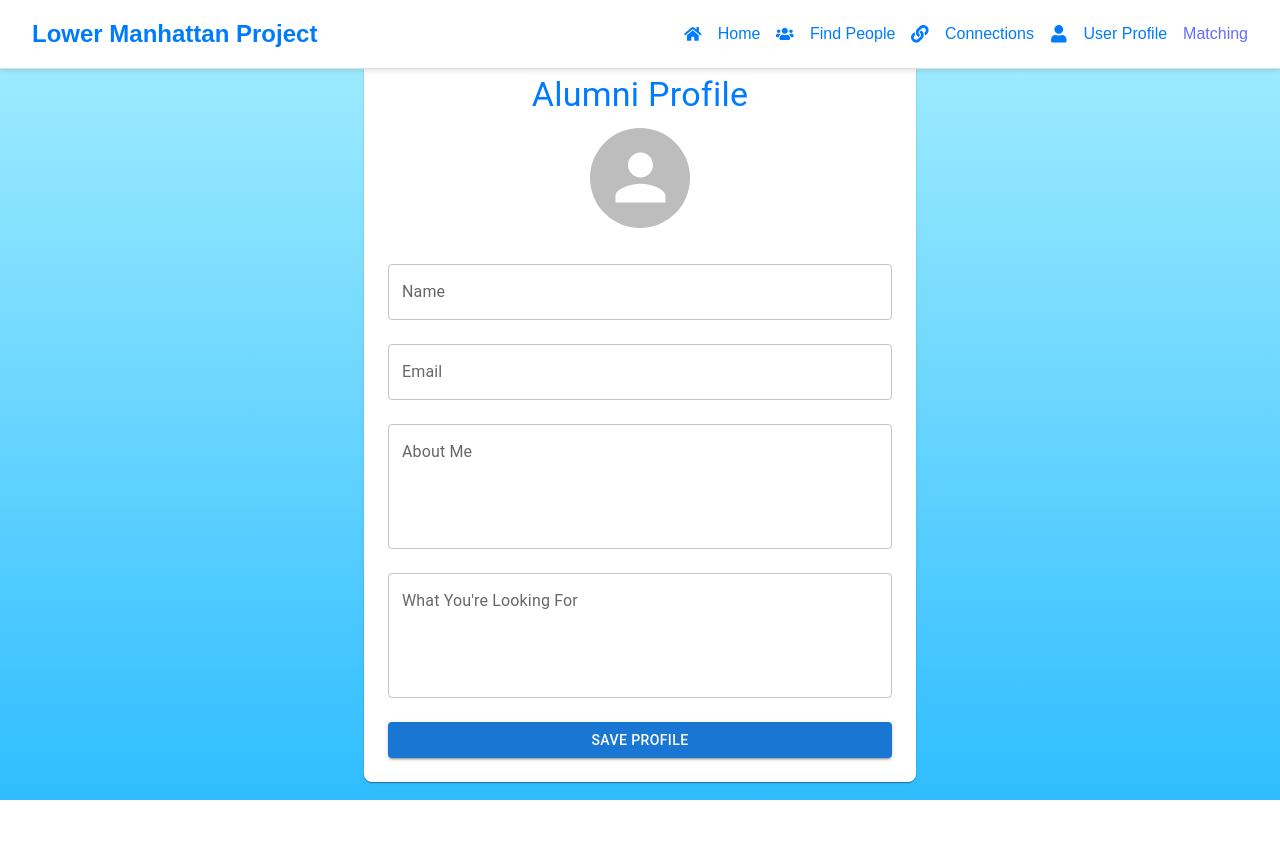
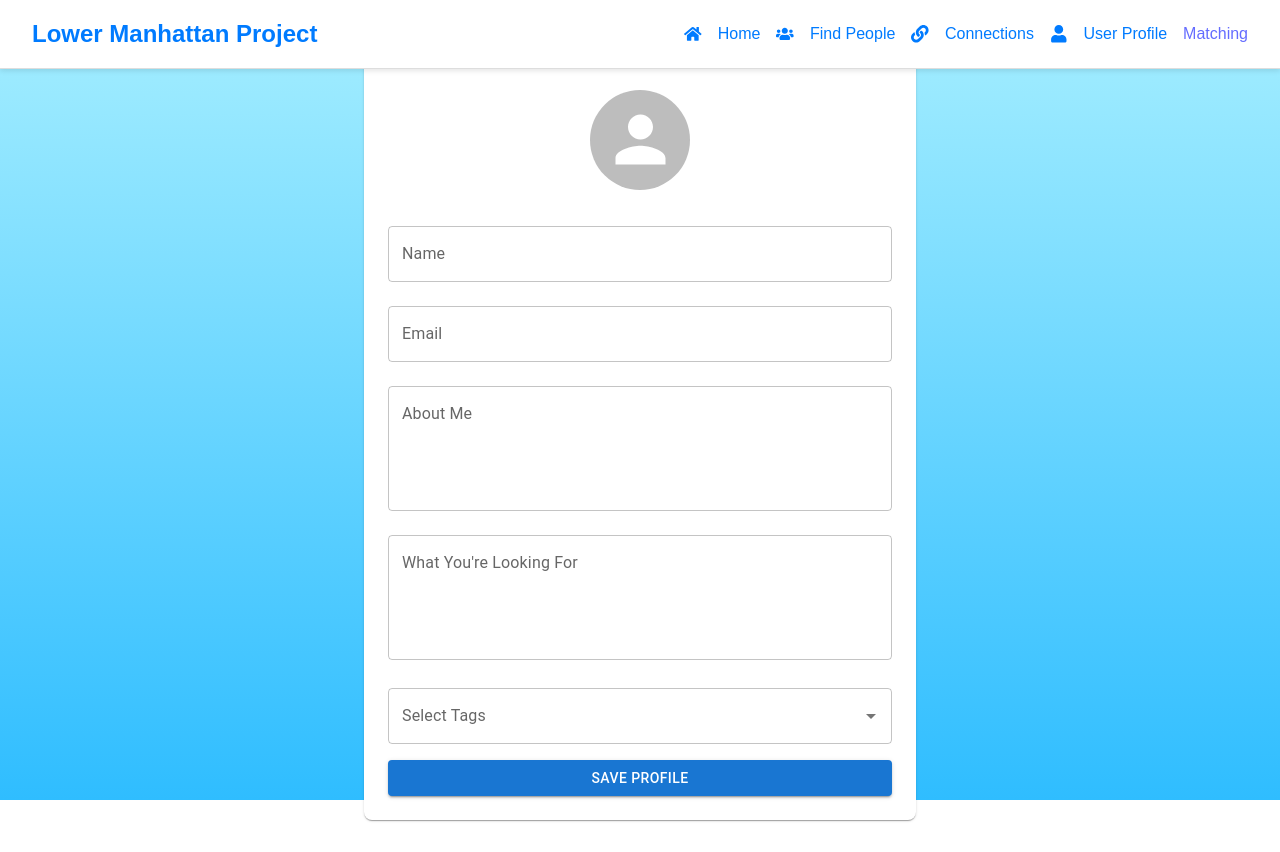
Before and after one commit to cfgcolumbus24/Team-20, a React (Vite) app in the folder musematch/: page /user-profile in a window 1280 px wide. Before the commit the page ends 814 px from the top, so only its background shows below. Built offline with nearby package versions, Linux system fonts and the light colour scheme; no server answers.

Commit message:
added tags field in the profile, waiting on API

```diff
--- a/musematch/src/pages/user-profile.tsx
+++ b/musematch/src/pages/user-profile.tsx
@@ -1,4 +1,4 @@
-import React, { useState } from 'react';
+import React, { useState, useEffect } from 'react';
 import {
   Container,
   TextField,
@@ -6,6 +6,7 @@ import {
   Typography,
   Box,
   Avatar,
+  Autocomplete,
 } from '@mui/material';
 import "./user-profile.css";
 
@@ -15,11 +16,24 @@ export const Profile = () => {
   const [aboutMe, setAboutMe] = useState('');
   const [lookingFor, setLookingFor] = useState('');
   const [profilePicture, setProfilePicture] = useState<string | ArrayBuffer | null>(null);
+  const [tags, setTags] = useState<string[]>([]);
+  const [selectedTags, setSelectedTags] = useState<string[]>([]);
+
+  useEffect(() => {
+    // Fetch tags from your API and set them in the tags state
+    const fetchTags = async () => {
+      const response = await fetch('/api/tags'); // Adjust the URL as needed
+      const data = await response.json();
+      setTags(data);
+    };
+
+    fetchTags();
+  }, []);
 
   const handleSubmit = (event: React.FormEvent<HTMLFormElement>) => {
     event.preventDefault();
-    // Handle form submission logic here, e.g., send data to an API
-    console.log({ name, email, aboutMe, lookingFor, profilePicture });
+    // Handle form submission logic here
+    console.log({ name, email, aboutMe, lookingFor, profilePicture, selectedTags });
   };
 
   const handleImageChange = (event: React.ChangeEvent<HTMLInputElement>) => {
@@ -39,8 +53,8 @@ export const Profile = () => {
           bgcolor: 'white',
           borderRadius: 2,
           boxShadow: 1,
-          p: 3, // Padding for the entire box
-          mt: 4 // Margin top for spacing
+          p: 3,
+          mt: 4
         }}
       >
         <Typography variant="h4" className="profile-title" gutterBottom>
@@ -100,6 +114,17 @@ export const Profile = () => {
             value={lookingFor}
             onChange={(e) => setLookingFor(e.target.value)}
           />
+          <Autocomplete
+            multiple
+            options={tags}
+            onChange={(event, newValue) => {
+              setSelectedTags(newValue);
+            }}
+            renderInput={(params) => (
+              <TextField {...params} variant="outlined" label="Select Tags" placeholder="Tags" />
+            )}
+            sx={{ marginTop: '20px' }}
+          />
           <Button
             type="submit"
             variant="contained"
```
